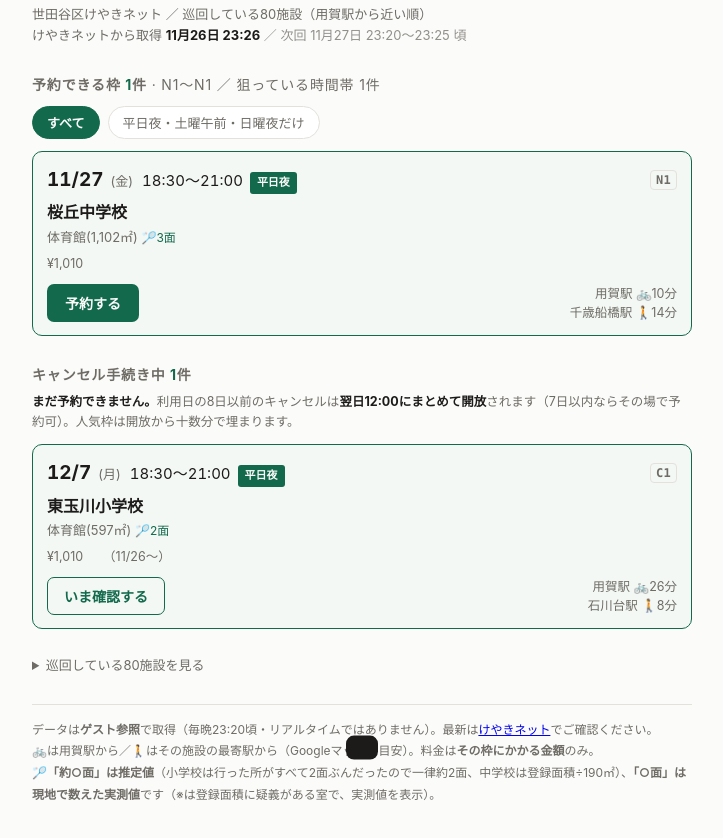
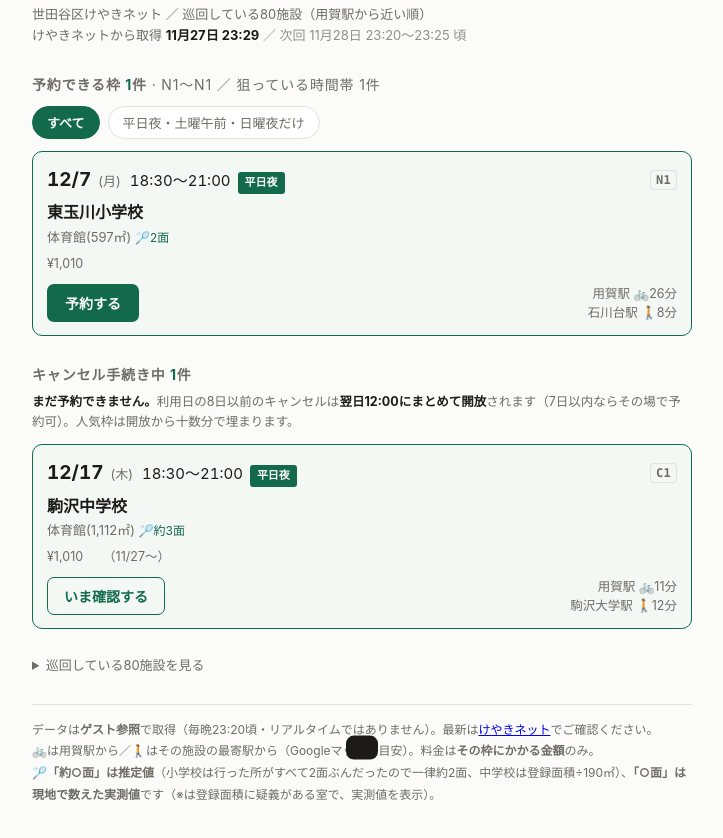
Before and after one commit to sora-kit/setagaya-badminton, a plain HTML site: page index.html in a window 1280 px wide. Shown: the part 50-888 px from the top of the page, without its empty margins (278-1001 px from the left). Drawn offline with Linux system fonts and the light colour scheme.

Commit message:
空き状況更新 2026-11-27 23:30

```diff
--- a/index.html
+++ b/index.html
@@ -85,31 +85,31 @@ max-width:92vw;transition:transform .25s;z-index:9;line-height:1.55}
 <body>
 <div class="w">
 <h1>バドミントン空き状況</h1>
-<div class="upd" id="gen" data-next="2026-11-27T23:20:00+09:00">世田谷区けやきネット ／ 巡回している80施設（用賀駅から近い順）<br>
-けやきネットから取得 <b>11月26日 23:26</b>
-<span class="nx">／ 次回 11月27日 23:20〜23:25 頃</span></div>
-<div class="warn" id="stale" hidden>⚠ 予定していた 11/27 23:20 の巡回（毎日23:20）が行われていません。この一覧は古い可能性があります（巡回サーバーが停止していた場合に起こります）。</div>
+<div class="upd" id="gen" data-next="2026-11-28T23:20:00+09:00">世田谷区けやきネット ／ 巡回している80施設（用賀駅から近い順）<br>
+けやきネットから取得 <b>11月27日 23:29</b>
+<span class="nx">／ 次回 11月28日 23:20〜23:25 頃</span></div>
+<div class="warn" id="stale" hidden>⚠ 予定していた 11/28 23:20 の巡回（毎日23:20）が行われていません。この一覧は古い可能性があります（巡回サーバーが停止していた場合に起こります）。</div>
 <div class="lot" id="lot">📌 <b>今月の抽選申込期間です（毎月1〜4日）</b><br>
 登録している活動施設の抽選申込はお早めに → <a href="https://setagaya.keyakinet.net/Web/Home/WgR_ModeSelect" target="_blank" rel="noopener">けやきネットを開く</a></div>
 
 <h2>予約できる枠 <i>1</i>件<span style="font-weight:400;color:var(--mut)"> · N1〜N1 ／ 狙っている時間帯 1件</span></h2>
 <div class="bar"><button class="on" data-f="all">すべて</button><button data-f="hit">平日夜・土曜午前・日曜夜だけ</button></div>
 <div id="open"><article class="c hit" id="N1">
-<div class="when"><b>11/27</b><span class="wd">(金)</span>
+<div class="when"><b>12/7</b><span class="wd">(月)</span>
 <span class="time">18:30～21:00</span><span class="tag">平日夜</span><span class="no">N1</span></div>
-<div class="where">桜丘中学校<span class="rm">体育館(1,102㎡) <span class="ct">🏸3面</span></span></div>
+<div class="where">東玉川小学校<span class="rm">体育館(597㎡) <span class="ct">🏸2面</span></span></div>
 <div class="meta"><span>¥1,010</span></div>
-<div class="act"><button class="bk" data-slot="{&quot;f&quot;: &quot;桜丘中学校&quot;, &quot;d&quot;: &quot;2026-11-27&quot;, &quot;r&quot;: &quot;体育館(1,102㎡)&quot;, &quot;t&quot;: &quot;18:30～21:00&quot;, &quot;m&quot;: &quot;&quot;, &quot;label&quot;: &quot;11月27日(金)&quot;}">予約する</button><div class="acc"><span>用賀駅 🚲10分</span><span>千歳船橋駅 🚶14分</span></div></div>
+<div class="act"><button class="bk" data-slot="{&quot;f&quot;: &quot;東玉川小学校&quot;, &quot;d&quot;: &quot;2026-12-07&quot;, &quot;r&quot;: &quot;体育館(597㎡)&quot;, &quot;t&quot;: &quot;18:30～21:00&quot;, &quot;m&quot;: &quot;&quot;, &quot;label&quot;: &quot;12月7日(月)&quot;}">予約する</button><div class="acc"><span>用賀駅 🚲26分</span><span>石川台駅 🚶8分</span></div></div>
 </article></div>
 
 <h2>キャンセル手続き中 <i>1</i>件</h2>
 <div style="color:var(--mut);font-size:12.5px;margin:-4px 0 12px"><b style="color:var(--fg)">まだ予約できません。</b>利用日の8日以前のキャンセルは<b style="color:var(--fg)">翌日12:00にまとめて開放</b>されます（7日以内ならその場で予約可）。人気枠は開放から十数分で埋まります。</div>
 <div id="cancel"><article class="c hit" id="C1">
-<div class="when"><b>12/7</b><span class="wd">(月)</span>
+<div class="when"><b>12/17</b><span class="wd">(木)</span>
 <span class="time">18:30～21:00</span><span class="tag">平日夜</span><span class="no">C1</span></div>
-<div class="where">東玉川小学校<span class="rm">体育館(597㎡) <span class="ct">🏸2面</span></span></div>
-<div class="meta"><span>¥1,010</span><span class="seen">（11/26～）</span></div>
-<div class="act"><button class="bk chk" data-slot="{&quot;f&quot;: &quot;東玉川小学校&quot;, &quot;d&quot;: &quot;2026-12-07&quot;, &quot;r&quot;: &quot;体育館(597㎡)&quot;, &quot;t&quot;: &quot;18:30～21:00&quot;, &quot;m&quot;: &quot;&quot;, &quot;label&quot;: &quot;12月7日(月)&quot;}">いま確認する</button><div class="acc"><span>用賀駅 🚲26分</span><span>石川台駅 🚶8分</span></div></div>
+<div class="where">駒沢中学校<span class="rm">体育館(1,112㎡) <span class="ct">🏸約3面</span></span></div>
+<div class="meta"><span>¥1,010</span><span class="seen">（11/27～）</span></div>
+<div class="act"><button class="bk chk" data-slot="{&quot;f&quot;: &quot;駒沢中学校&quot;, &quot;d&quot;: &quot;2026-12-17&quot;, &quot;r&quot;: &quot;体育館(1,112㎡)&quot;, &quot;t&quot;: &quot;18:30～21:00&quot;, &quot;m&quot;: &quot;&quot;, &quot;label&quot;: &quot;12月17日(木)&quot;}">いま確認する</button><div class="acc"><span>用賀駅 🚲11分</span><span>駒沢大学駅 🚶12分</span></div></div>
 </article></div>
 
 <!-- 初回セッティングは 2026-09-18 本人指示で非表示。中身は消していないので、
```
